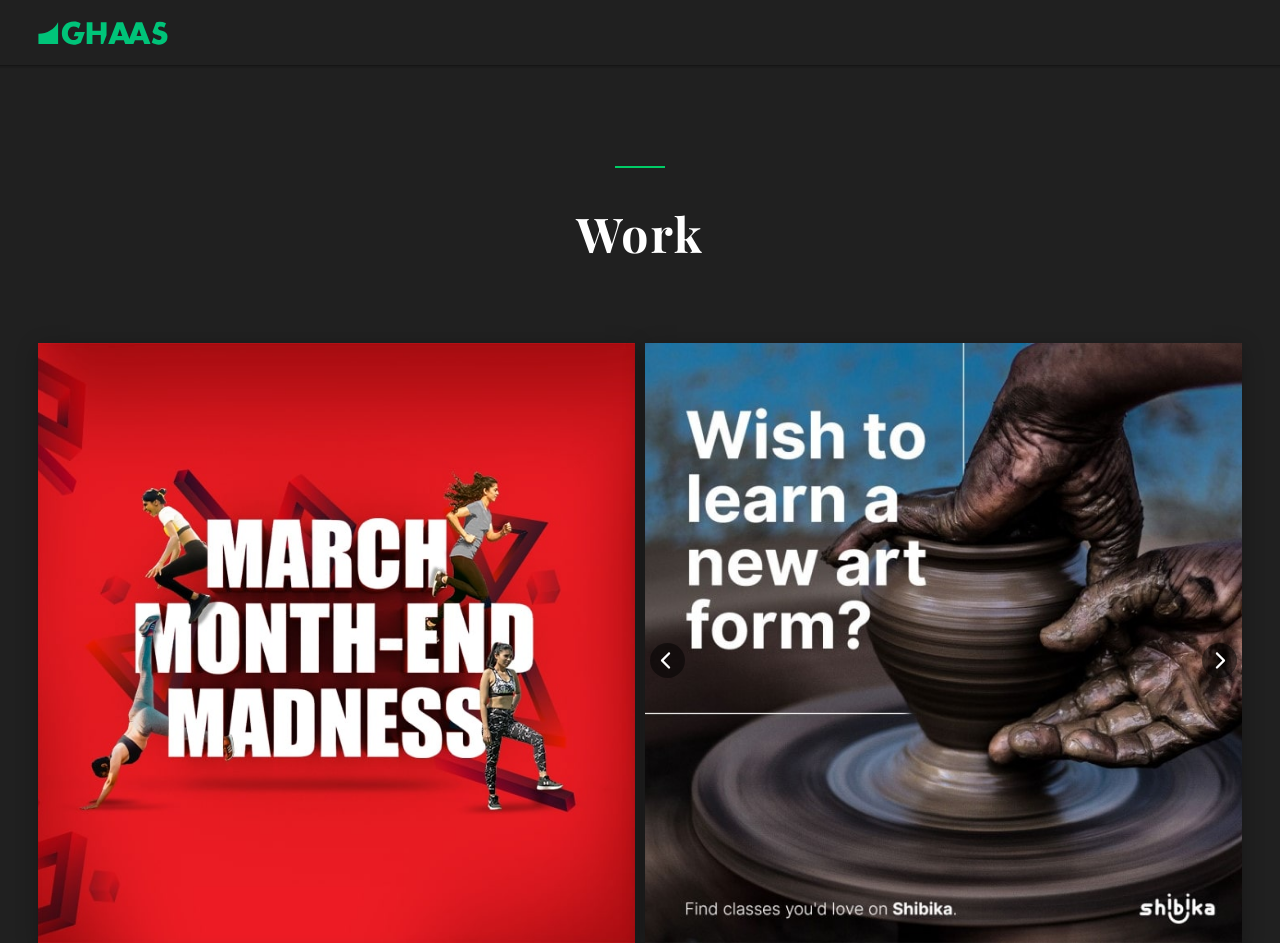
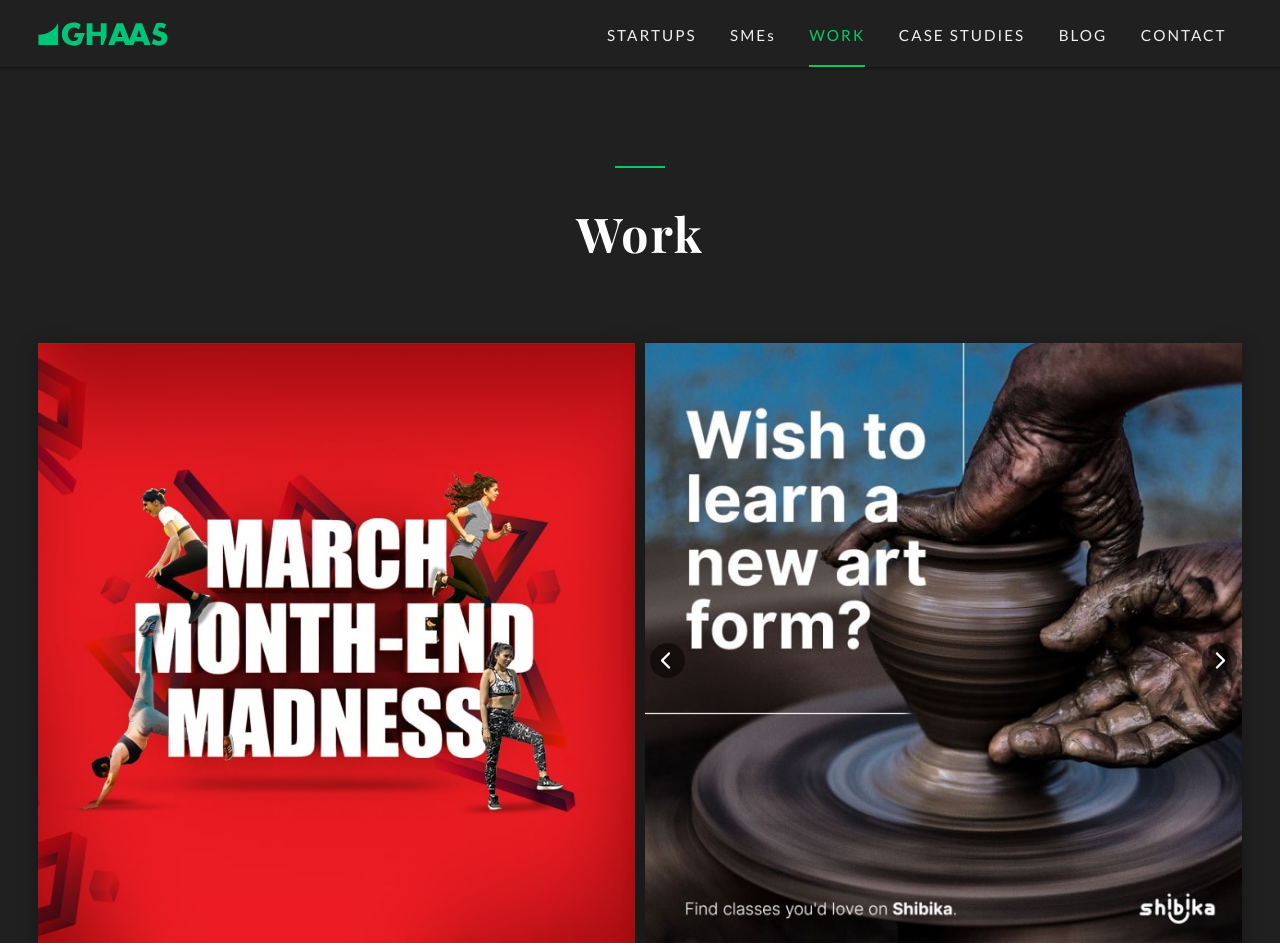
Before and after one commit to Ghaas-agency/ghaas, a website: page src/work/index.pug in a window 1280 px wide. Shown: the top 943 px of the page. Drawn offline with nearby package versions, Linux system fonts and the light colour scheme; files that its build step writes are made by us from their sources.

Commit message:
fix mobile navigation triggers

```diff
--- a/src/assets/js/app.js
+++ b/src/assets/js/app.js
@@ -18,12 +18,12 @@
 var menuBg = document.getElementsByClassName('menu-trigger-bg')[0];
 
 function mobileMenuClickHandler() {
-  if (menu.style.display === 'none') {
-    menu.style.display = 'block';
-    menuBg.style.display = 'block';
+  if (menu.className === 'nav-right') {
+    menu.className = 'nav-right active';
+    menuBg.className = 'menu-trigger-bg active';
   } else {
-    menu.style.display = 'none';
-    menuBg.style.display = 'none';
+    menu.className = 'nav-right';
+    menuBg.className = 'menu-trigger-bg';
   }
 }
 
--- a/src/assets/scss/_header.scss
+++ b/src/assets/scss/_header.scss
@@ -59,6 +59,7 @@
   }
 
   .nav-right {
+    display: block;
     -webkit-box-flex: 4;
     -ms-flex: 4;
     -webkit-flex: 4;
@@ -187,6 +188,10 @@
           }
         }
       }
+
+      &.active {
+        display: block;
+      }
     }
 
     .menu-trigger {
@@ -218,6 +223,10 @@
       height: 100%;
       background-color: rgba(0, 0, 0, 0.5);
       z-index: -1;
+
+      &.active {
+        display: block;
+      }
     }
   }
 }
--- a/src/components/_nav.pug
+++ b/src/components/_nav.pug
@@ -7,7 +7,7 @@
       .nav-left
         a(href=pathPrefix)
           img(src=`${pathPrefix}assets/img/ghaas-logo.svg` alt="ghaas logo" title="Growth Hacking as a Service")
-      .nav-right(style="display: none;")
+      .nav-right
         ul
           li
             a(href=`${pathPrefix}growth-hacking-for-startups/`, class=`${activePage === 'startups' ? 'active' : ''}`) STARTUPS
@@ -23,4 +23,4 @@
             a(href=`${pathPrefix}contact/`, class=`${activePage === 'contact' ? 'active' : ''}`) CONTACT
       button.menu-trigger.button-unstyled(type="button", onclick="mobileMenuClickHandler(event);")
         img(src=`${pathPrefix}assets/img/menu.svg` alt="menu")
-      .menu-trigger-bg(style="display: none;")
+      .menu-trigger-bg
```
Also changed, not shown: src/404.html, src/about/index.html, src/assets/css/style.css, src/case-studies/fitato/index.html, src/case-studies/index.html, src/case-studies/yuyutsu/index.html, src/contact/index.html, src/growth-hacking-for-sme/index.html, src/growth-hacking-for-startups/index.html, src/hiring/index.html, src/index.html, src/privacy-policy/index.html, src/work/index.html.
